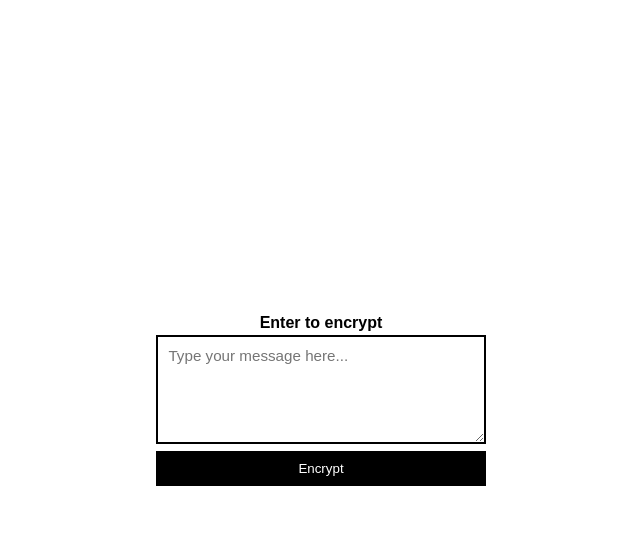
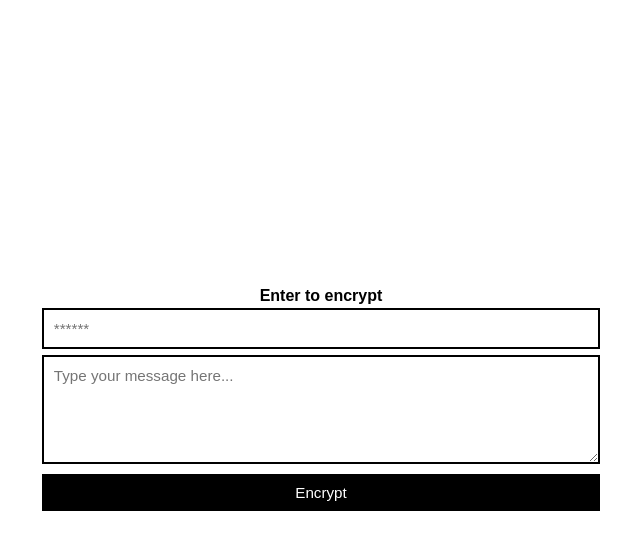
Before and after one commit to gondiski/encrypter, a Flask app: page / in a window 1280 px wide. Shown: the top 550 px of the page, without its empty margins (319-959 px from the left). Run offline with Flask 2, Linux system fonts and the light colour scheme.

Commit message:
Added the input field value restriction

```diff
--- a/templates/index.html
+++ b/templates/index.html
@@ -34,7 +34,7 @@
             text-align:center;
             box-sizing:border-box;
         }
-        textarea{
+        textarea,input{
             padding:10px;
             border:2px solid black;
             margin:3px 0;
@@ -61,6 +61,7 @@
         <div class="container">
         <form method="POST" action="/">
         <label>Enter to encrypt</label><br>
+        <input type="number" placeholder="******" max="16">
         <textarea rows="5" cols="25" placeholder="Type your message here..."></textarea>
         <input type="submit" value="Encrypt">
         </form>
```
